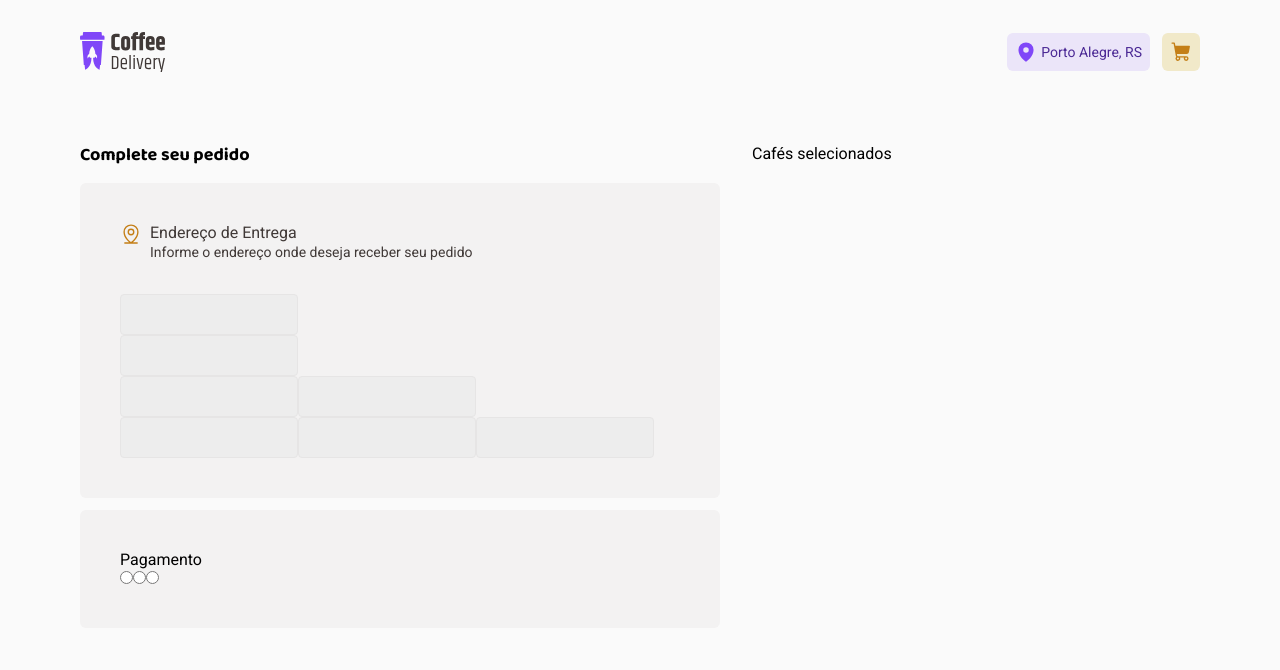
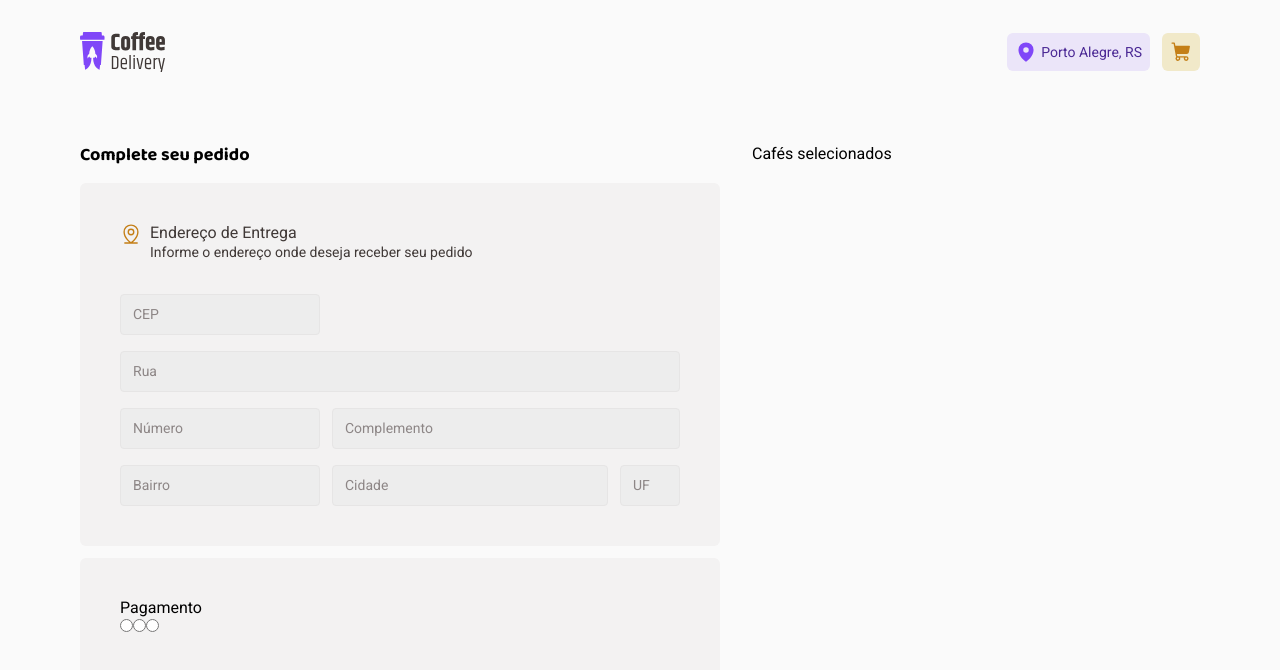
Before and after one commit to tiago0214/coffee-delivery, a React (Vite) app: page /checkout in a window 1280 px wide. Shown: the top 670 px of the page. Built offline with nearby package versions, Linux system fonts and the light colour scheme.

Commit message:
add: finished checkout address

```diff
--- a/src/pages/Checkout/index.tsx
+++ b/src/pages/Checkout/index.tsx
@@ -29,22 +29,22 @@ export function Checkout() {
 
               <AdressInputs>
                 <div id="cep">
-                  <input type="text" />
+                  <input type="text" placeholder="CEP" />
                 </div>
 
                 <div id="rua">
-                  <input type="text" />
+                  <input type="text" placeholder="Rua" name="street" />
                 </div>
 
                 <div id="numero-complemento">
-                  <input type="text" />
-                  <input type="text" />
+                  <input type="text" placeholder="Número" name="number" />
+                  <input type="text" placeholder="Complemento" />
                 </div>
 
                 <div id="bairro-cidade-uf">
-                  <input type="text" />
-                  <input type="text" />
-                  <input type="text" />
+                  <input type="text" placeholder="Bairro" />
+                  <input type="text" placeholder="Cidade" />
+                  <input type="text" placeholder="UF" name="state" />
                 </div>
               </AdressInputs>
             </div>
--- a/src/pages/Checkout/styles.ts
+++ b/src/pages/Checkout/styles.ts
@@ -40,12 +40,41 @@ export const AdressContent = styled.div`
 `
 
 export const AdressInputs = styled.div`
+  display: flex;
+  flex-direction: column;
+  gap: 1rem;
+
   input {
     padding: 0.75rem;
     background: ${(props) => props.theme['base-input']};
     border-radius: 4px;
 
     border: solid 1px ${(props) => props.theme['base-button']};
+  }
+
+  input::placeholder {
+    color: ${(props) => props.theme['base-label']};
+    font-size: 14px;
+  }
+
+  #cep > input {
+    width: 12.5rem;
+  }
+
+  #rua > input {
+    width: 100%;
+  }
+
+  #numero-complemento {
+    display: grid;
+    grid-template-columns: 12.5rem 1fr;
+    gap: 0.75rem;
+  }
+
+  #bairro-cidade-uf {
+    display: grid;
+    grid-template-columns: 12.5rem 1fr 3.75rem;
+    gap: 0.75rem;
   }
 `
 
```
